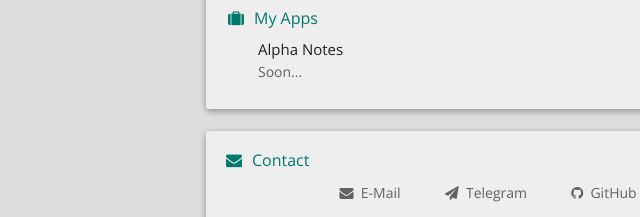
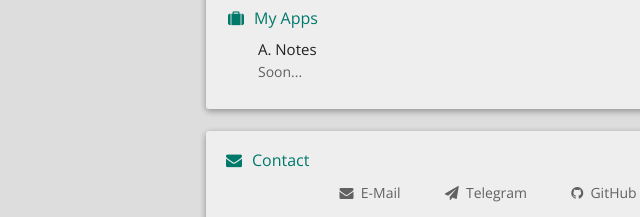
Before and after one commit to RRG1986/RRG1986.github.io, a plain HTML site: page index.html in a window 1280 px wide. Shown: the part 492-709 px from the top of the page, 94-734 px from the left. Drawn offline with nearby package versions, Linux system fonts and the light colour scheme.

Commit message:
Update index.html

```diff
--- a/index.html
+++ b/index.html
@@ -44,7 +44,7 @@
 		<div class="title"><i class="fa fa-suitcase"></i>My Apps</div>
 		<div class="content">
 			<section class="element">
-					<div class="name">Alpha Notes</div>
+					<div class="name">A. Notes</div>
 					<div class="info">Soon...<!--<a href="http://yourlinkhere" target="_blank">link</a>--></div>
 			</section>
 
```
